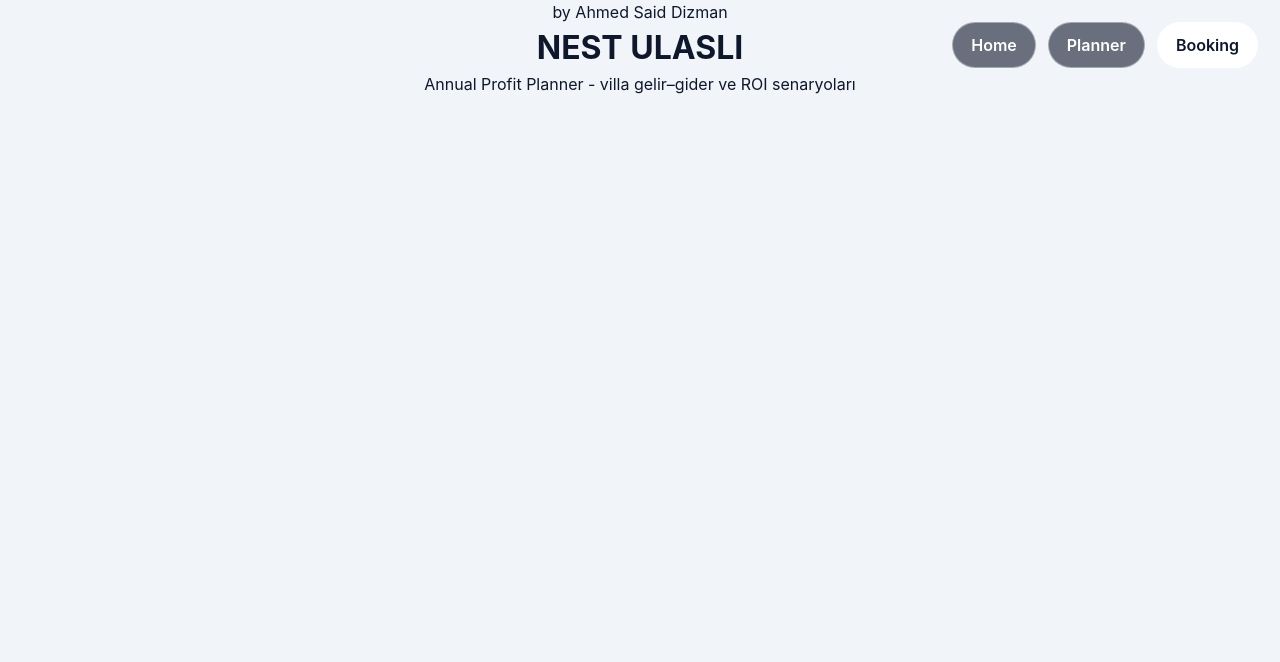
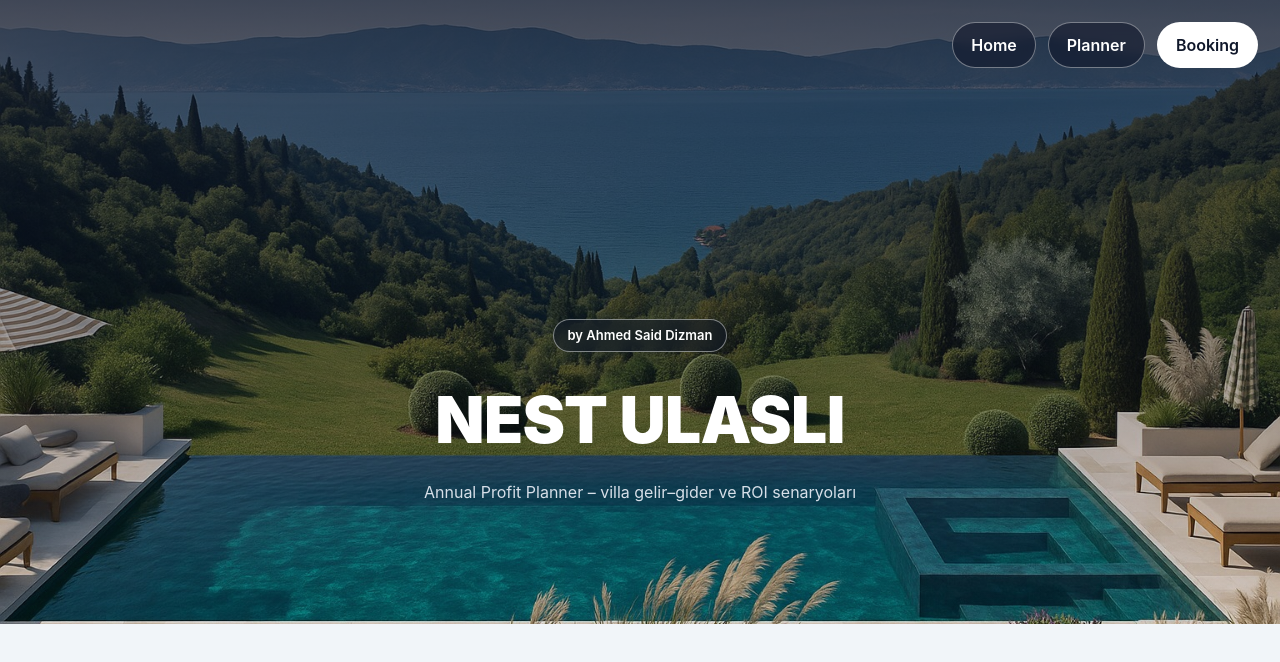
Before and after one commit to dirvass/nest-planner, a React (Vite) app: page / in a window 1280 px wide. Shown: the top 662 px of the page. Built offline with nearby package versions, Linux system fonts and the light colour scheme.

Commit message:
Update Home.tsx

```diff
--- a/src/Home.tsx
+++ b/src/Home.tsx
@@ -3,15 +3,18 @@
 
 export default function Home() {
   return (
-    <header className="header">
+    <header className="hero">
+      {/* Top navigation */}
       <TopNav />
-      <div className="header-inner" style={{ textAlign: "center" }}>
+
+      {/* Hero content */}
+      <div className="hero__inner">
         <span className="badge">by Ahmed Said Dizman</span>
-        <h1 className="hero-title">NEST ULASLI</h1>
-        <p className="hero-subtitle">
-          Annual Profit Planner - villa gelir–gider ve ROI senaryoları
+        <h1 className="hero__title">NEST ULASLI</h1>
+        <p className="hero__subtitle">
+          Annual Profit Planner – villa gelir–gider ve ROI senaryoları
         </p>
-        <div className="hero-buttons" aria-hidden />
+        <div className="hero-buttons" aria-hidden="true" />
       </div>
     </header>
   );
```
